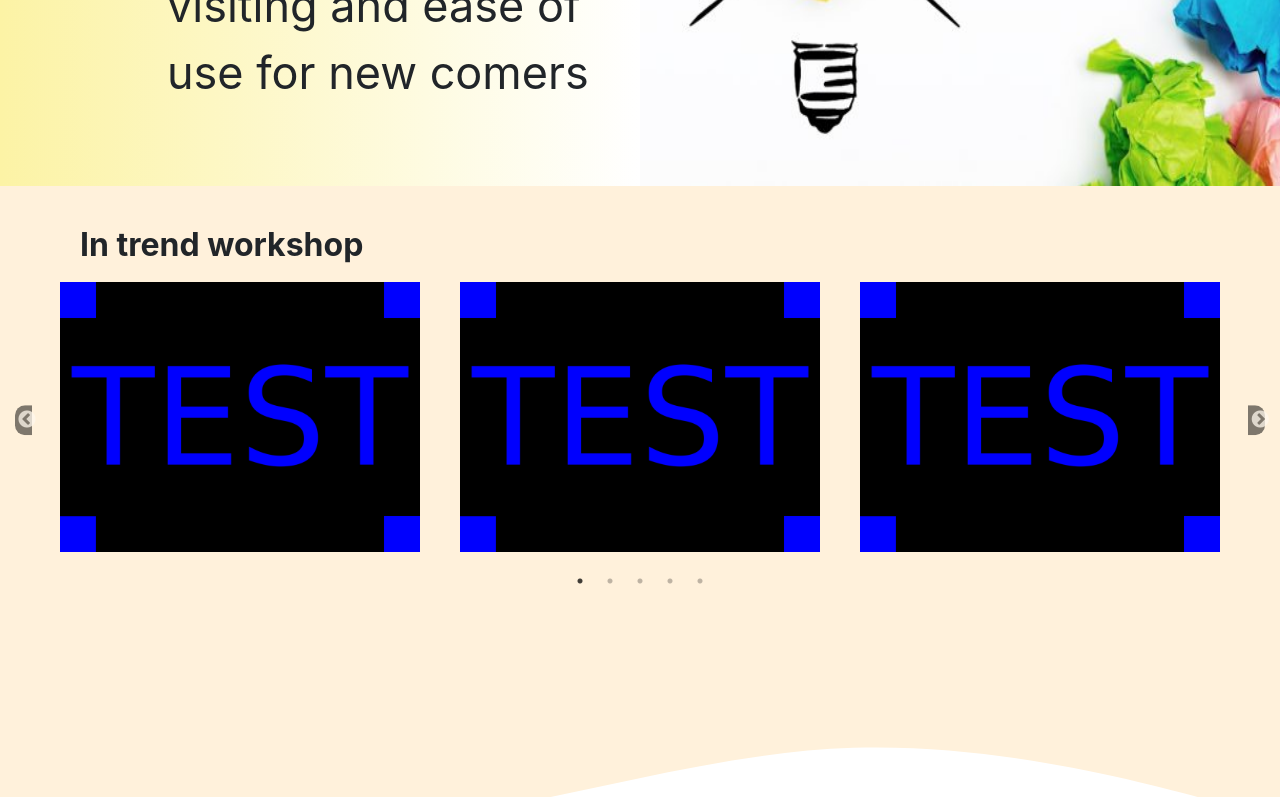
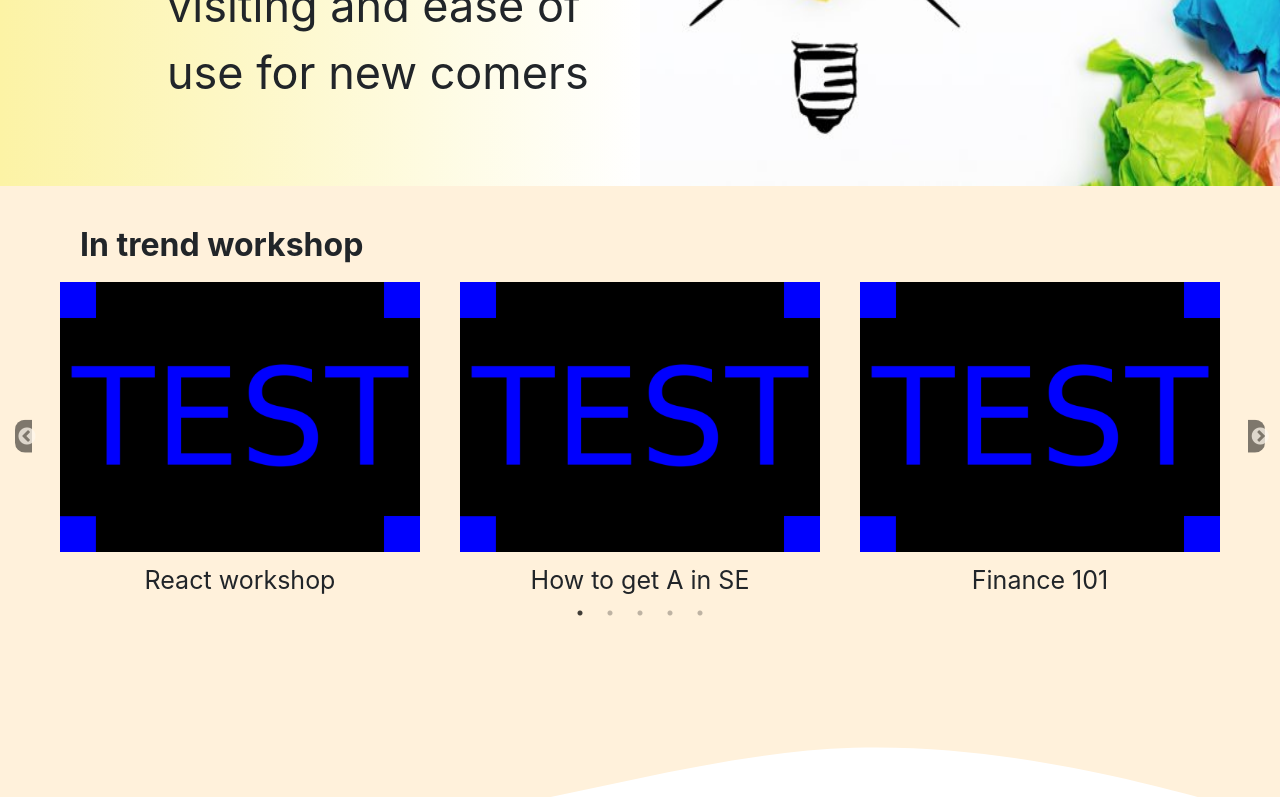
Before and after one commit to 2110423-2019-2/sec1_TerkyCompany-Frontend, a React (Create React App) app: page / in a window 1280 px wide. Shown: the part 445-1242 px from the top of the page. Built offline with nearby package versions, Linux system fonts and the light colour scheme; no server answers.

Commit message:
edit css and details

```diff
--- a/src/Components/Footer/Footer.css
+++ b/src/Components/Footer/Footer.css
@@ -7,6 +7,7 @@
     text-decoration: none;
     display: flex;
     height: 25vh;
+    width: 100%;
     margin: 0px;
     padding: 10px;
     font-size: 30px;
--- a/src/Components/Homepage/App.css
+++ b/src/Components/Homepage/App.css
@@ -70,3 +70,8 @@
 svg {
   display: block;
 }
+
+#slick-item-name {
+  text-align: center !important;
+  font-size: 25px !important;
+}
--- a/src/Components/Homepage/App.js
+++ b/src/Components/Homepage/App.js
@@ -3,6 +3,7 @@ import './App.css';
 import "slick-carousel/slick/slick.css";
 import "slick-carousel/slick/slick-theme.css";
 import Slider from "react-slick";
+import Axios from 'axios';
 
 class App extends Component {
   constructor(props) {
@@ -14,6 +15,10 @@ class App extends Component {
   }
 
   componentDidMount() {
+    Axios.get('http://localhost:3001/workshops')
+      .then(res => {
+        console.log(res)
+      })
   }
 
   render() {
@@ -44,18 +49,23 @@ class App extends Component {
             <Slider {...settings}>
               <div>
                 <img id="slick-item" alt="" src="test.jpg" />
+                <div id="slick-item-name" >React workshop</div>
               </div>
               <div>
                 <img id="slick-item" alt="" src="test.jpg" />
+                <div id="slick-item-name" >How to get A in SE</div>
               </div>
               <div>
                 <img id="slick-item" alt="" src="test.jpg" />
+                <div id="slick-item-name" >Finance 101</div>
               </div>
               <div>
                 <img id="slick-item" alt="" src="test.jpg" />
+                <div id="slick-item-name" >How to withdraw</div>
               </div>
               <div>
                 <img id="slick-item" alt="" src="test.jpg" />
+                <div id="slick-item-name" >How to code all language</div>
               </div>
             </Slider>
           </div>
```
